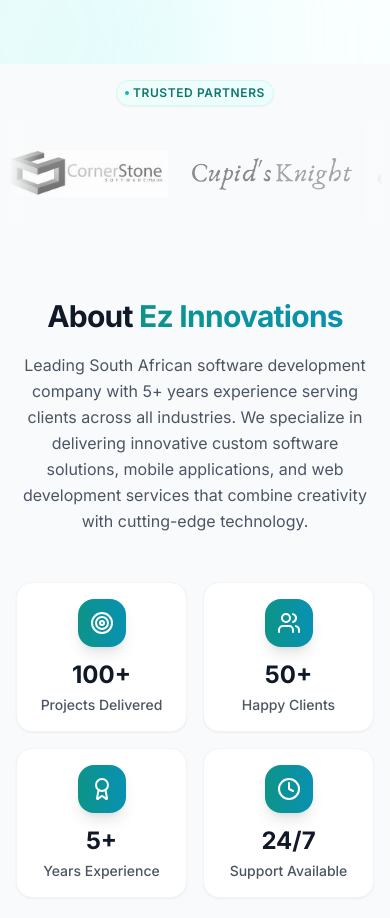
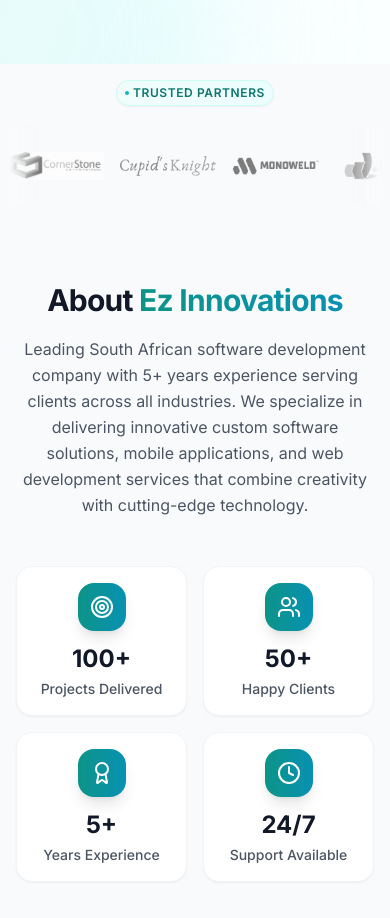
Before and after one commit to AhvashenReddy/EzInnovations, a Next.js app: page / in a window 390 px wide. Shown: the part 780-1698 px from the top of the page. Built offline with nearby package versions, Linux system fonts and the light colour scheme.

Commit message:
Fix carousel: re-enable auto-scroll, reduce logo sizes, add touch event handlers for mobile scrolling

```diff
--- a/src/components/ClientsCarousel.tsx
+++ b/src/components/ClientsCarousel.tsx
@@ -23,10 +23,6 @@ const ClientsCarousel = () => {
   useEffect(() => {
     const carousel = carouselRef.current;
     if (!carousel) return;
-
-    // Only enable auto-scroll on desktop, disable on mobile
-    const isMobile = window.innerWidth < 768;
-    if (isMobile) return;
 
     const scrollStep = 0.5;
     const interval = setInterval(() => {
@@ -76,26 +72,34 @@ const ClientsCarousel = () => {
         >
           <div
             ref={carouselRef}
-            className="flex gap-6 sm:gap-8 lg:gap-12 overflow-x-auto py-4 sm:py-6 no-scrollbar"
+            className="flex gap-4 sm:gap-6 lg:gap-8 overflow-x-auto py-4 sm:py-6 no-scrollbar"
             style={{
-              scrollBehavior: 'auto',
+              scrollBehavior: 'smooth',
               WebkitOverflowScrolling: 'touch',
               overflowX: 'scroll',
               minWidth: '100%',
               touchAction: 'pan-x',
               overscrollBehaviorX: 'contain'
             }}
+            onTouchStart={(e) => {
+              // Ensure touch scrolling works on mobile
+              e.currentTarget.style.scrollBehavior = 'auto';
+            }}
+            onTouchEnd={(e) => {
+              // Re-enable smooth scrolling after touch
+              e.currentTarget.style.scrollBehavior = 'smooth';
+            }}
           >
             {duplicatedClients.map((client, index) => (
               <div
                 key={`${client.name}-${index}`}
-                className="flex-shrink-0 flex items-center justify-center h-16 w-40 sm:h-20 sm:w-48 lg:h-20 lg:w-48 opacity-60 hover:opacity-100 transition-opacity duration-300"
+                className="flex-shrink-0 flex items-center justify-center h-12 w-24 sm:h-16 sm:w-32 lg:h-16 lg:w-32 opacity-60 hover:opacity-100 transition-opacity duration-300"
               >
                 <Image
                   src={client.logo}
                   alt={`${client.name} logo`}
-                  width={120}
-                  height={60}
+                  width={80}
+                  height={40}
                   className="object-contain w-full h-full filter grayscale hover:grayscale-0 transition-all duration-300"
                 />
               </div>
```
